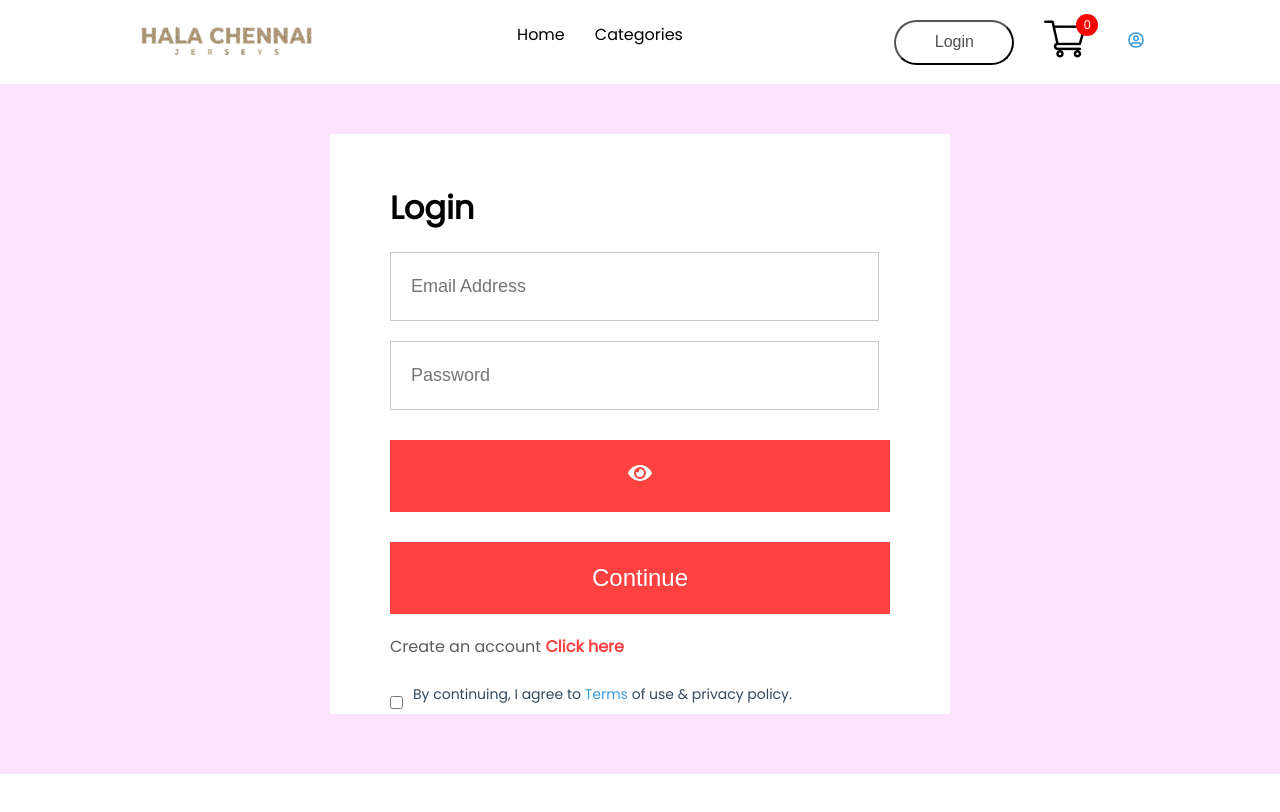
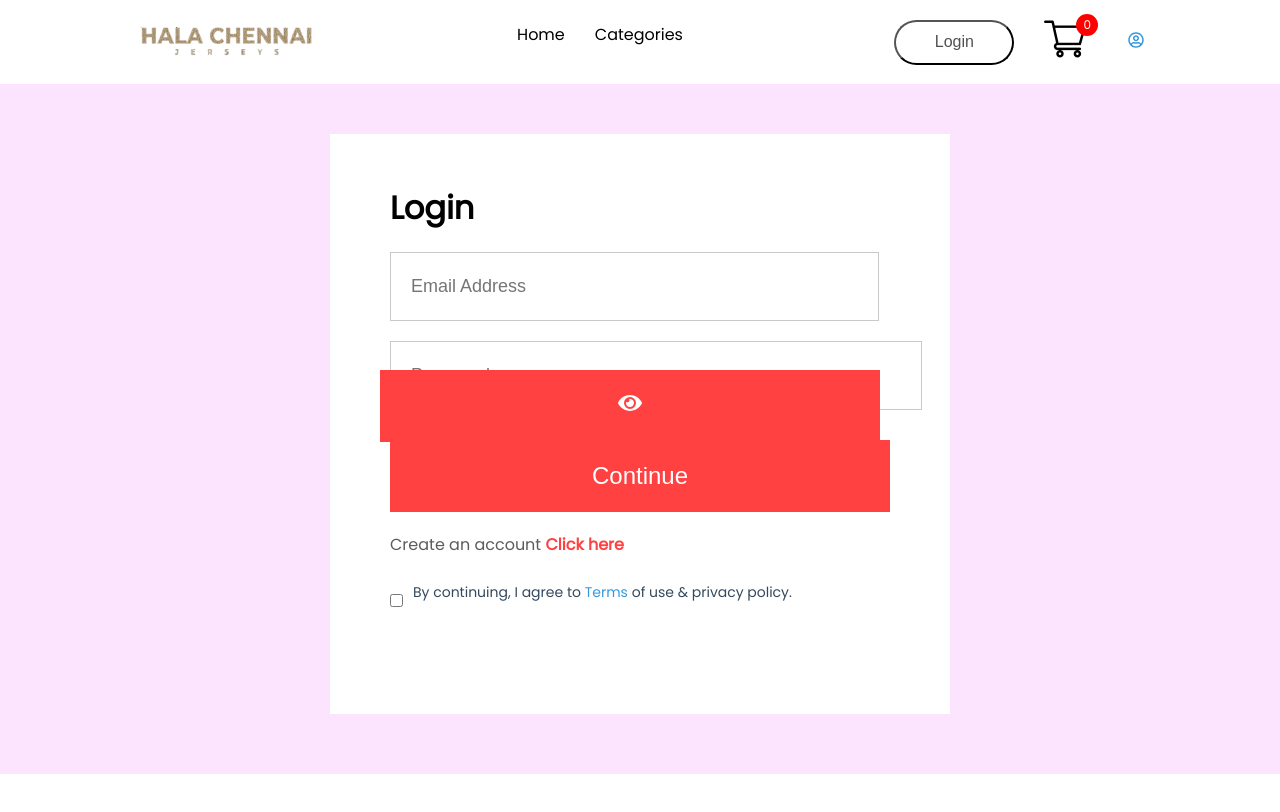
Before and after one commit to halachennai/halachennai--frontend-, a React (Create React App) app: page /login in a window 1280 px wide. Shown: the top 812 px of the page. Built offline with nearby package versions, Linux system fonts and the light colour scheme; no server answers.

Commit message:
pwd css updated

```diff
--- a/src/Pages/CSS/LoginSignup.css
+++ b/src/Pages/CSS/LoginSignup.css
@@ -68,6 +68,27 @@
   font-weight: 500;
 }
 
+.password-field {
+  position: relative;
+}
+
+.password-field input {
+  width: 100%;
+  padding-right: 2.5em; /* Adjust space for the eye icon */
+}
+
+.eye-icon {
+  position: absolute;
+  top: 50%;
+  right: 10px; /* Position the icon inside the input */
+  transform: translateY(-50%);
+  background: none;
+  border: none;
+  cursor: pointer;
+  font-size: 1.2em;
+  color: #777; /* Adjust color if needed */
+}
+
 @media (max-width: 1280px) {
   .loginsignup {
     padding-top: 50px;
```
